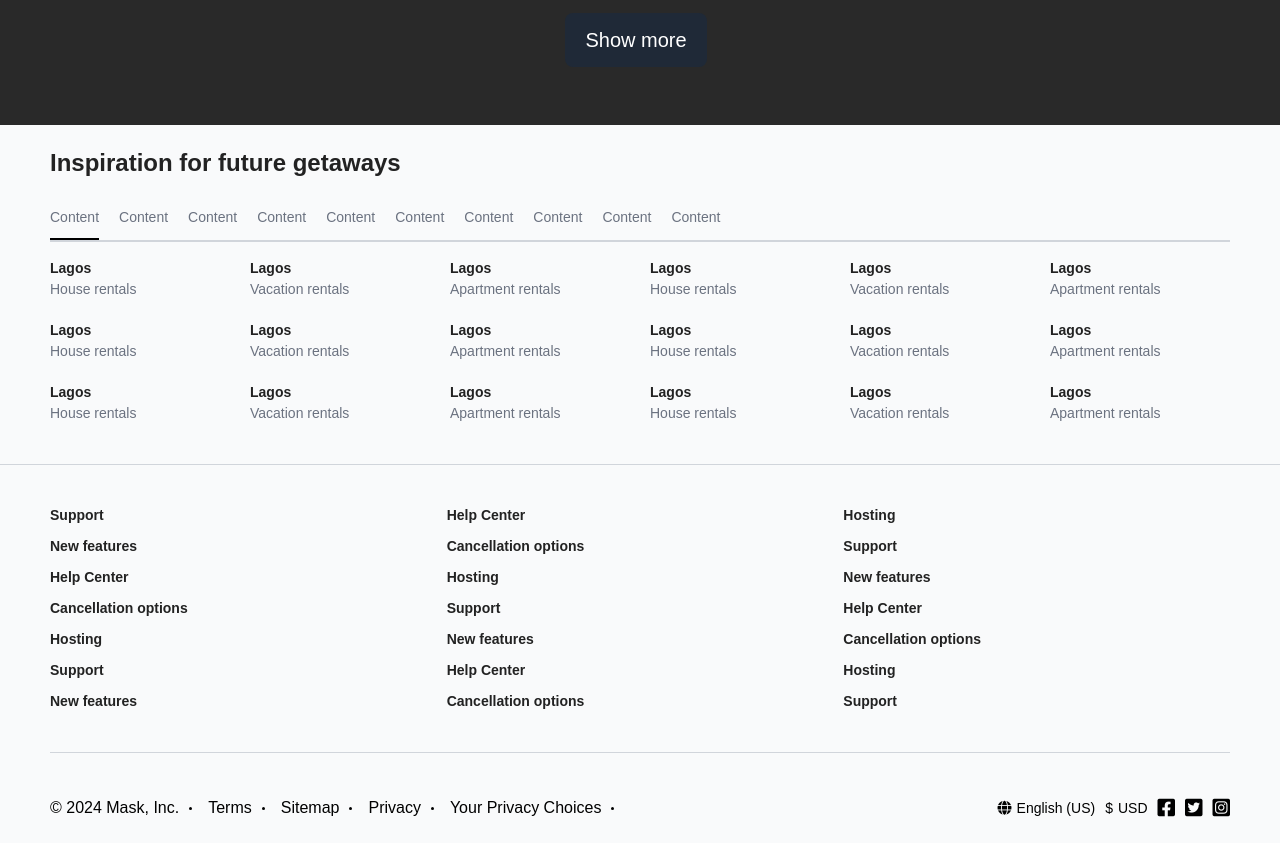
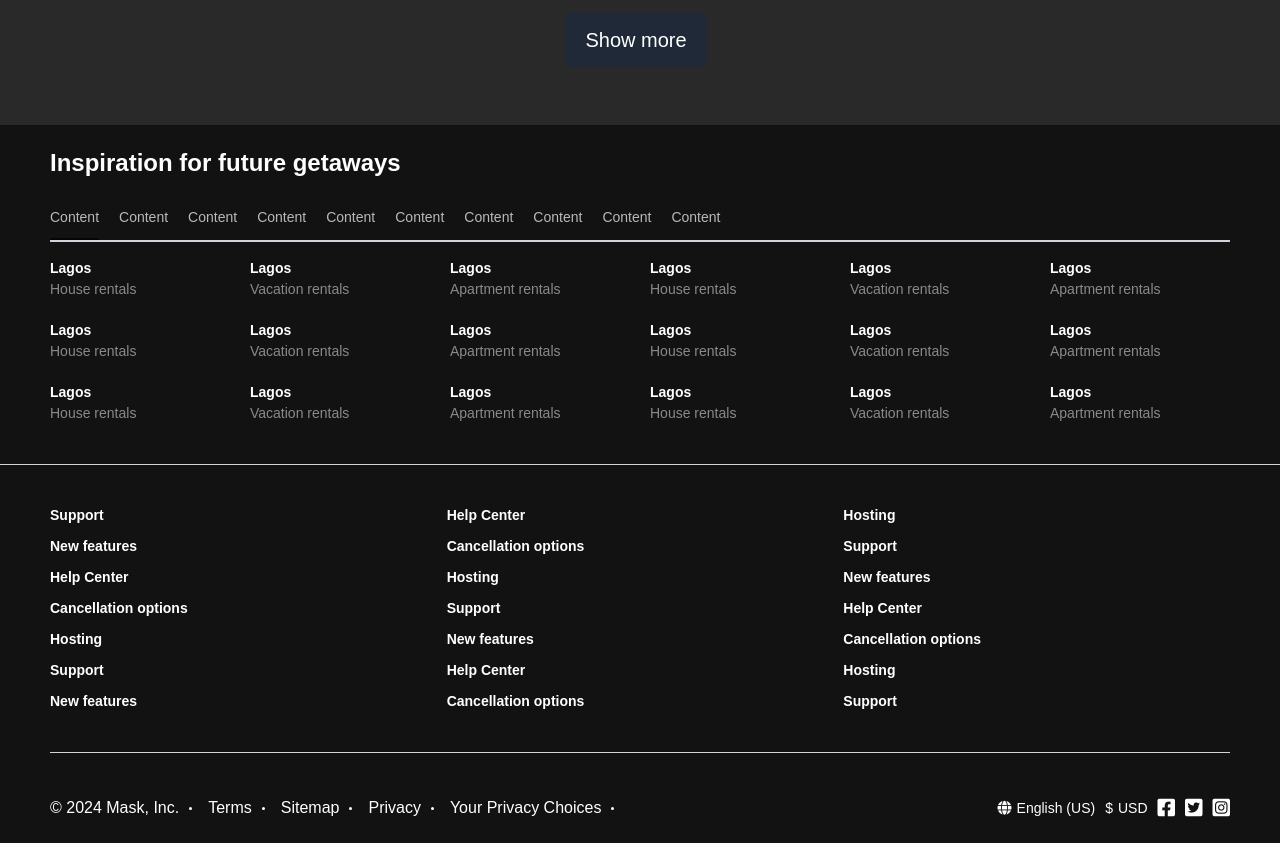
Before and after one commit to SymplyMatt/mask, a React (Create React App) app: page / in a window 1280 px wide. Shown: the part 4281-5124 px from the top of the page. Built offline with nearby package versions, Linux system fonts and the light colour scheme; a web font is replaced by a local one.

Commit message:
dark mode footer

```diff
--- a/src/components/home/footer/Footer.tsx
+++ b/src/components/home/footer/Footer.tsx
@@ -1,50 +1,52 @@
-import React from 'react'
+import React, { useContext } from 'react'
 import logo from '../nav/mask_logo.png'
+import { Context } from '../../../context/AppContext';
 const Footer = () => {
+    const { isDarkMode } = useContext(Context);
   return (
-    <div className='bg-footerBgDark w-full py-20 flex flex-col gap-40 justify-center'>
+      <div className={`${isDarkMode ? 'bg-darkModeColorTwo' : 'bg-footerBgDark'} w-full py-20 flex flex-col gap-40 justify-center`}>
         <div className="gap-16 flex flex-col px-50">
             <div className="flex flex-col gap-16">
-                <div className="text-textBlack text-24 font-semibold">Inspiration for future getaways</div>
+                <div className={`${isDarkMode ? 'text-white' : 'text-textBlack'} text-24 font-semibold`}>Inspiration for future getaways</div>
                 <div className="flex flex-col">
                     <div className="py-10 flex gap-20 text-14">
-                        <div className="text-gray-500 font-light h-full gap-5">
+                        <div className={`${isDarkMode ? 'text-white' : 'text-gray-500'} font-light h-full gap-5 opacity-70`}>
                             <div className="">Content</div>
                             <div className="border relative top-10 border-black"></div>
                         </div>
-                        <div className="text-gray-500 font-light h-full gap-5">
+                        <div className={`${isDarkMode ? 'text-white' : 'text-gray-500'} font-light h-full gap-5 opacity-70`}>
                             <div className="">Content</div>
                             <div className=""></div>
                         </div>
-                        <div className="text-gray-500 font-light h-full gap-5">
+                        <div className={`${isDarkMode ? 'text-white' : 'text-gray-500'} font-light h-full gap-5 opacity-70`}>
                             <div className="">Content</div>
                             <div className=""></div>
                         </div>
-                        <div className="text-gray-500 font-light h-full gap-5">
+                        <div className={`${isDarkMode ? 'text-white' : 'text-gray-500'} font-light h-full gap-5 opacity-70`}>
                             <div className="">Content</div>
                             <div className=""></div>
                         </div>
-                        <div className="text-gray-500 font-light h-full gap-5">
+                        <div className={`${isDarkMode ? 'text-white' : 'text-gray-500'} font-light h-full gap-5 opacity-70`}>
                             <div className="">Content</div>
                             <div className=""></div>
                         </div>
-                        <div className="text-gray-500 font-light h-full gap-5">
+                        <div className={`${isDarkMode ? 'text-white' : 'text-gray-500'} font-light h-full gap-5 opacity-70`}>
                             <div className="">Content</div>
                             <div className=""></div>
                         </div>
-                        <div className="text-gray-500 font-light h-full gap-5">
+                        <div className={`${isDarkMode ? 'text-white' : 'text-gray-500'} font-light h-full gap-5 opacity-70`}>
                             <div className="">Content</div>
                             <div className=""></div>
                         </div>
-                        <div className="text-gray-500 font-light h-full gap-5">
+                        <div className={`${isDarkMode ? 'text-white' : 'text-gray-500'} font-light h-full gap-5 opacity-70`}>
                             <div className="">Content</div>
                             <div className=""></div>
                         </div>
-                        <div className="text-gray-500 font-light h-full gap-5">
+                        <div className={`${isDarkMode ? 'text-white' : 'text-gray-500'} font-light h-full gap-5 opacity-70`}>
                             <div className="">Content</div>
                             <div className=""></div>
                         </div>
-                        <div className="text-gray-500 font-light h-full gap-5">
+                        <div className={`${isDarkMode ? 'text-white' : 'text-gray-500'} font-light h-full gap-5 opacity-70`}>
                             <div className="">Content</div>
                             <div className=""></div>
                         </div>
@@ -54,125 +56,125 @@ const Footer = () => {
             </div>
             <div className="grid gap-20 grid-cols-6">
                 <div className="cursor-pointer">
-                    <div className="text-textBlack text-14 font-semibold">Lagos</div>
-                    <div className="text-gray-500 font-light text-14">House rentals</div>
+                    <div className={`${isDarkMode ? 'text-white' : 'text-textBlack'} text-14 font-semibold`}>Lagos</div>
+                    <div className={`${isDarkMode ? 'text-white' : 'text-black'} font-light text-14 opacity-50`}>House rentals</div>
                 </div>
                 <div className="cursor-pointer">
-                    <div className="text-textBlack text-14 font-semibold">Lagos</div>
-                    <div className="text-gray-500 font-light text-14">Vacation rentals</div>
+                    <div className={`${isDarkMode ? 'text-white' : 'text-textBlack'} text-14 font-semibold`}>Lagos</div>
+                    <div className={`${isDarkMode ? 'text-white' : 'text-black'} font-light text-14 opacity-50`}>Vacation rentals</div>
                 </div>
                 <div className="cursor-pointer">
-                    <div className="text-textBlack text-14 font-semibold">Lagos</div>
-                    <div className="text-gray-500 font-light text-14">Apartment rentals</div>
+                    <div className={`${isDarkMode ? 'text-white' : 'text-textBlack'} text-14 font-semibold`}>Lagos</div>
+                    <div className={`${isDarkMode ? 'text-white' : 'text-black'} font-light text-14 opacity-50`}>Apartment rentals</div>
                 </div>
                 <div className="cursor-pointer">
-                    <div className="text-textBlack text-14 font-semibold">Lagos</div>
-                    <div className="text-gray-500 font-light text-14">House rentals</div>
+                    <div className={`${isDarkMode ? 'text-white' : 'text-textBlack'} text-14 font-semibold`}>Lagos</div>
+                    <div className={`${isDarkMode ? 'text-white' : 'text-black'} font-light text-14 opacity-50`}>House rentals</div>
                 </div>
                 <div className="cursor-pointer">
-                    <div className="text-textBlack text-14 font-semibold">Lagos</div>
-                    <div className="text-gray-500 font-light text-14">Vacation rentals</div>
+                    <div className={`${isDarkMode ? 'text-white' : 'text-textBlack'} text-14 font-semibold`}>Lagos</div>
+                    <div className={`${isDarkMode ? 'text-white' : 'text-black'} font-light text-14 opacity-50`}>Vacation rentals</div>
                 </div>
                 <div className="cursor-pointer">
-                    <div className="text-textBlack text-14 font-semibold">Lagos</div>
-                    <div className="text-gray-500 font-light text-14">Apartment rentals</div>
+                    <div className={`${isDarkMode ? 'text-white' : 'text-textBlack'} text-14 font-semibold`}>Lagos</div>
+                    <div className={`${isDarkMode ? 'text-white' : 'text-black'} font-light text-14 opacity-50`}>Apartment rentals</div>
                 </div>
                 <div className="cursor-pointer">
-                    <div className="text-textBlack text-14 font-semibold">Lagos</div>
-                    <div className="text-gray-500 font-light text-14">House rentals</div>
+                    <div className={`${isDarkMode ? 'text-white' : 'text-textBlack'} text-14 font-semibold`}>Lagos</div>
+                    <div className={`${isDarkMode ? 'text-white' : 'text-black'} font-light text-14 opacity-50`}>House rentals</div>
                 </div>
                 <div className="cursor-pointer">
-                    <div className="text-textBlack text-14 font-semibold">Lagos</div>
-                    <div className="text-gray-500 font-light text-14">Vacation rentals</div>
+                    <div className={`${isDarkMode ? 'text-white' : 'text-textBlack'} text-14 font-semibold`}>Lagos</div>
+                    <div className={`${isDarkMode ? 'text-white' : 'text-black'} font-light text-14 opacity-50`}>Vacation rentals</div>
                 </div>
                 <div className="cursor-pointer">
-                    <div className="text-textBlack text-14 font-semibold">Lagos</div>
-                    <div className="text-gray-500 font-light text-14">Apartment rentals</div>
+                    <div className={`${isDarkMode ? 'text-white' : 'text-textBlack'} text-14 font-semibold`}>Lagos</div>
+                    <div className={`${isDarkMode ? 'text-white' : 'text-black'} font-light text-14 opacity-50`}>Apartment rentals</div>
                 </div>
                 <div className="cursor-pointer">
-                    <div className="text-textBlack text-14 font-semibold">Lagos</div>
-                    <div className="text-gray-500 font-light text-14">House rentals</div>
+                    <div className={`${isDarkMode ? 'text-white' : 'text-textBlack'} text-14 font-semibold`}>Lagos</div>
+                    <div className={`${isDarkMode ? 'text-white' : 'text-black'} font-light text-14 opacity-50`}>House rentals</div>
                 </div>
                 <div className="cursor-pointer">
-                    <div className="text-textBlack text-14 font-semibold">Lagos</div>
-                    <div className="text-gray-500 font-light text-14">Vacation rentals</div>
+                    <div className={`${isDarkMode ? 'text-white' : 'text-textBlack'} text-14 font-semibold`}>Lagos</div>
+                    <div className={`${isDarkMode ? 'text-white' : 'text-black'} font-light text-14 opacity-50`}>Vacation rentals</div>
                 </div>
                 <div className="cursor-pointer">
-                    <div className="text-textBlack text-14 font-semibold">Lagos</div>
-                    <div className="text-gray-500 font-light text-14">Apartment rentals</div>
+                    <div className={`${isDarkMode ? 'text-white' : 'text-textBlack'} text-14 font-semibold`}>Lagos</div>
+                    <div className={`${isDarkMode ? 'text-white' : 'text-black'} font-light text-14 opacity-50`}>Apartment rentals</div>
                 </div>
                 <div className="cursor-pointer">
-                    <div className="text-textBlack text-14 font-semibold">Lagos</div>
-                    <div className="text-gray-500 font-light text-14">House rentals</div>
+                    <div className={`${isDarkMode ? 'text-white' : 'text-textBlack'} text-14 font-semibold`}>Lagos</div>
+                    <div className={`${isDarkMode ? 'text-white' : 'text-black'} font-light text-14 opacity-50`}>House rentals</div>
                 </div>
                 <div className="cursor-pointer">
-                    <div className="text-textBlack text-14 font-semibold">Lagos</div>
-                    <div className="text-gray-500 font-light text-14">Vacation rentals</div>
+                    <div className={`${isDarkMode ? 'text-white' : 'text-textBlack'} text-14 font-semibold`}>Lagos</div>
+                    <div className={`${isDarkMode ? 'text-white' : 'text-black'} font-light text-14 opacity-50`}>Vacation rentals</div>
                 </div>
                 <div className="cursor-pointer">
-                    <div className="text-textBlack text-14 font-semibold">Lagos</div>
-                    <div className="text-gray-500 font-light text-14">Apartment rentals</div>
+                    <div className={`${isDarkMode ? 'text-white' : 'text-textBlack'} text-14 font-semibold`}>Lagos</div>
+                    <div className={`${isDarkMode ? 'text-white' : 'text-black'} font-light text-14 opacity-50`}>Apartment rentals</div>
                 </div>
                 <div className="cursor-pointer">
-                    <div className="text-textBlack text-14 font-semibold">Lagos</div>
-                    <div className="text-gray-500 font-light text-14">House rentals</div>
+                    <div className={`${isDarkMode ? 'text-white' : 'text-textBlack'} text-14 font-semibold`}>Lagos</div>
+                    <div className={`${isDarkMode ? 'text-white' : 'text-black'} font-light text-14 opacity-50`}>House rentals</div>
                 </div>
                 <div className="cursor-pointer">
-                    <div className="text-textBlack text-14 font-semibold">Lagos</div>
-                    <div className="text-gray-500 font-light text-14">Vacation rentals</div>
+                    <div className={`${isDarkMode ? 'text-white' : 'text-textBlack'} text-14 font-semibold`}>Lagos</div>
+                    <div className={`${isDarkMode ? 'text-white' : 'text-black'} font-light text-14 opacity-50`}>Vacation rentals</div>
                 </div>
                 <div className="cursor-pointer">
-                    <div className="text-textBlack text-14 font-semibold">Lagos</div>
-                    <div className="text-gray-500 font-light text-14">Apartment rentals</div>
+                    <div className={`${isDarkMode ? 'text-white' : 'text-textBlack'} text-14 font-semibold`}>Lagos</div>
+                    <div className={`${isDarkMode ? 'text-white' : 'text-black'} font-light text-14 opacity-50`}>Apartment rentals</div>
                 </div>
             </div>
         </div>
         <div className="border-b border-gray-300 w-full"></div>
         <div className="grid gap-10 grid-cols-3 px-50">
-            <div className="text-textBlack text-14 font-semibold  hover:underline cursor-pointer">Support</div>
-            <div className="text-textBlack text-14 font-semibold  hover:underline cursor-pointer">Help Center</div>
-            <div className="text-textBlack text-14 font-semibold  hover:underline cursor-pointer">Hosting</div>
-            <div className="text-textBlack text-14 font-semibold  hover:underline cursor-pointer">New features</div>
-            <div className="text-textBlack text-14 font-semibold  hover:underline cursor-pointer">Cancellation options</div>
-            <div className="text-textBlack text-14 font-semibold  hover:underline cursor-pointer">Support</div>
-            <div className="text-textBlack text-14 font-semibold  hover:underline cursor-pointer">Help Center</div>
-            <div className="text-textBlack text-14 font-semibold  hover:underline cursor-pointer">Hosting</div>
-            <div className="text-textBlack text-14 font-semibold  hover:underline cursor-pointer">New features</div>
-            <div className="text-textBlack text-14 font-semibold  hover:underline cursor-pointer">Cancellation options</div>
-            <div className="text-textBlack text-14 font-semibold  hover:underline cursor-pointer">Support</div>
-            <div className="text-textBlack text-14 font-semibold  hover:underline cursor-pointer">Help Center</div>
-            <div className="text-textBlack text-14 font-semibold  hover:underline cursor-pointer">Hosting</div>
-            <div className="text-textBlack text-14 font-semibold  hover:underline cursor-pointer">New features</div>
-            <div className="text-textBlack text-14 font-semibold  hover:underline cursor-pointer">Cancellation options</div>
-            <div className="text-textBlack text-14 font-semibold  hover:underline cursor-pointer">Support</div>
-            <div className="text-textBlack text-14 font-semibold  hover:underline cursor-pointer">Help Center</div>
-            <div className="text-textBlack text-14 font-semibold  hover:underline cursor-pointer">Hosting</div>
-            <div className="text-textBlack text-14 font-semibold  hover:underline cursor-pointer">New features</div>
-            <div className="text-textBlack text-14 font-semibold  hover:underline cursor-pointer">Cancellation options</div>
-            <div className="text-textBlack text-14 font-semibold  hover:underline cursor-pointer">Support</div>
+            <div className={`${isDarkMode ? 'text-white' : 'text-textBlack'} text-14 font-semibold  hover:underline cursor-pointer`}>Support</div>
+            <div className={`${isDarkMode ? 'text-white' : 'text-textBlack'} text-14 font-semibold  hover:underline cursor-pointer`}>Help Center</div>
+            <div className={`${isDarkMode ? 'text-white' : 'text-textBlack'} text-14 font-semibold  hover:underline cursor-pointer`}>Hosting</div>
+            <div className={`${isDarkMode ? 'text-white' : 'text-textBlack'} text-14 font-semibold  hover:underline cursor-pointer`}>New features</div>
+            <div className={`${isDarkMode ? 'text-white' : 'text-textBlack'} text-14 font-semibold  hover:underline cursor-pointer`}>Cancellation options</div>
+            <div className={`${isDarkMode ? 'text-white' : 'text-textBlack'} text-14 font-semibold  hover:underline cursor-pointer`}>Support</div>
+            <div className={`${isDarkMode ? 'text-white' : 'text-textBlack'} text-14 font-semibold  hover:underline cursor-pointer`}>Help Center</div>
+            <div className={`${isDarkMode ? 'text-white' : 'text-textBlack'} text-14 font-semibold  hover:underline cursor-pointer`}>Hosting</div>
+            <div className={`${isDarkMode ? 'text-white' : 'text-textBlack'} text-14 font-semibold  hover:underline cursor-pointer`}>New features</div>
+            <div className={`${isDarkMode ? 'text-white' : 'text-textBlack'} text-14 font-semibold  hover:underline cursor-pointer`}>Cancellation options</div>
+            <div className={`${isDarkMode ? 'text-white' : 'text-textBlack'} text-14 font-semibold  hover:underline cursor-pointer`}>Support</div>
+            <div className={`${isDarkMode ? 'text-white' : 'text-textBlack'} text-14 font-semibold  hover:underline cursor-pointer`}>Help Center</div>
+            <div className={`${isDarkMode ? 'text-white' : 'text-textBlack'} text-14 font-semibold  hover:underline cursor-pointer`}>Hosting</div>
+            <div className={`${isDarkMode ? 'text-white' : 'text-textBlack'} text-14 font-semibold  hover:underline cursor-pointer`}>New features</div>
+            <div className={`${isDarkMode ? 'text-white' : 'text-textBlack'} text-14 font-semibold  hover:underline cursor-pointer`}>Cancellation options</div>
+            <div className={`${isDarkMode ? 'text-white' : 'text-textBlack'} text-14 font-semibold  hover:underline cursor-pointer`}>Support</div>
+            <div className={`${isDarkMode ? 'text-white' : 'text-textBlack'} text-14 font-semibold  hover:underline cursor-pointer`}>Help Center</div>
+            <div className={`${isDarkMode ? 'text-white' : 'text-textBlack'} text-14 font-semibold  hover:underline cursor-pointer`}>Hosting</div>
+            <div className={`${isDarkMode ? 'text-white' : 'text-textBlack'} text-14 font-semibold  hover:underline cursor-pointer`}>New features</div>
+            <div className={`${isDarkMode ? 'text-white' : 'text-textBlack'} text-14 font-semibold  hover:underline cursor-pointer`}>Cancellation options</div>
+            <div className={`${isDarkMode ? 'text-white' : 'text-textBlack'} text-14 font-semibold  hover:underline cursor-pointer`}>Support</div>
         </div>
         <div className="border-b border-gray-300 mx-50"></div>
-        <div className="flex justify-between items-center w-full px-50">
+        <div className={`flex justify-between items-center w-full px-50 ${isDarkMode ? 'text-white' : 'text-black'}`}>
             <div className="flex justify-center items-center gap-16">
                 <div className="flex justify-center items-center gap-10">
-                    <div className="text-21 flex items-center justify-center h-full">© 2024 Mask, Inc.</div>
-                    <div className="text-21 flex items-center justify-center h-3 w-3 rounded-50 bg-black"></div>
+                    <div className={`text-21 flex items-center justify-center h-full ${isDarkMode ? 'text-white' : 'text-black'}`}>© 2024 Mask, Inc.</div>
+                    <div className={`text-21 flex items-center justify-center h-3 w-3 rounded-50 ${isDarkMode ? 'bg-white' : 'bg-black'}`}></div>
                 </div>
                 <div className="flex justify-center items-center gap-10">
-                    <div className="text-21 flex items-center justify-center h-full">Terms</div>
-                    <div className="text-21 flex items-center justify-center h-3 w-3 rounded-50 bg-black"></div>
+                    <div className={`text-21 flex items-center justify-center h-full ${isDarkMode ? 'text-white' : 'text-black'}`}>Terms</div>
+                    <div className={`text-21 flex items-center justify-center h-3 w-3 rounded-50 ${isDarkMode ? 'bg-white' : 'bg-black'}`}></div>
                 </div>
                 <div className="flex justify-center items-center gap-10">
-                    <div className="text-21 flex items-center justify-center h-full">Sitemap</div>
-                    <div className="text-21 flex items-center justify-center h-3 w-3 rounded-50 bg-black"></div>
+                    <div className={`text-21 flex items-center justify-center h-full ${isDarkMode ? 'text-white' : 'text-black'}`}>Sitemap</div>
+                    <div className={`text-21 flex items-center justify-center h-3 w-3 rounded-50 ${isDarkMode ? 'bg-white' : 'bg-black'}`}></div>
                 </div>
                 <div className="flex justify-center items-center gap-10">
-                    <div className="text-21 flex items-center justify-center h-full">Privacy</div>
-                    <div className="text-21 flex items-center justify-center h-3 w-3 rounded-50 bg-black"></div>
+                    <div className={`text-21 flex items-center justify-center h-full ${isDarkMode ? 'text-white' : 'text-black'}`}>Privacy</div>
+                    <div className={`text-21 flex items-center justify-center h-3 w-3 rounded-50 ${isDarkMode ? 'bg-white' : 'bg-black'}`}></div>
                 </div>
                 <div className="flex justify-center items-center gap-10">
-                    <div className="text-21 flex items-center justify-center h-full">Your Privacy Choices</div>
-                    <div className="text-21 flex items-center justify-center h-3 w-3 rounded-50 bg-black"></div>
+                    <div className={`text-21 flex items-center justify-center h-full ${isDarkMode ? 'text-white' : 'text-black'}`}>Your Privacy Choices</div>
+                    <div className={`text-21 flex items-center justify-center h-3 w-3 rounded-50 ${isDarkMode ? 'bg-white' : 'bg-black'}`}></div>
                 </div>
             </div>
             <div className="flex justify-center items-center gap-10">
--- a/src/components/home/listings/Listings.tsx
+++ b/src/components/home/listings/Listings.tsx
@@ -9,7 +9,7 @@ import "swiper/css/pagination";
 import { Context } from '../../../context/AppContext';
 const Listings = () => {
   const [swiper, setSwiper] = useState<any>(null);
-const { isDarkMode, toggleTheme } = useContext(Context);
+const { isDarkMode } = useContext(Context);
   return (
     <>
         <div className='px-50 pt-20 pb-50 grid grid-cols-1 phone:grid-cols-1 sm:grid-cols-2 mm:grid-cols-3 md:grid-cols-4 sm-tab:grid-cols-2 lg:grid-cols-6 xl:grid-cols-6 xxl:grid-cols-6 gap-20 w-full'>
```
